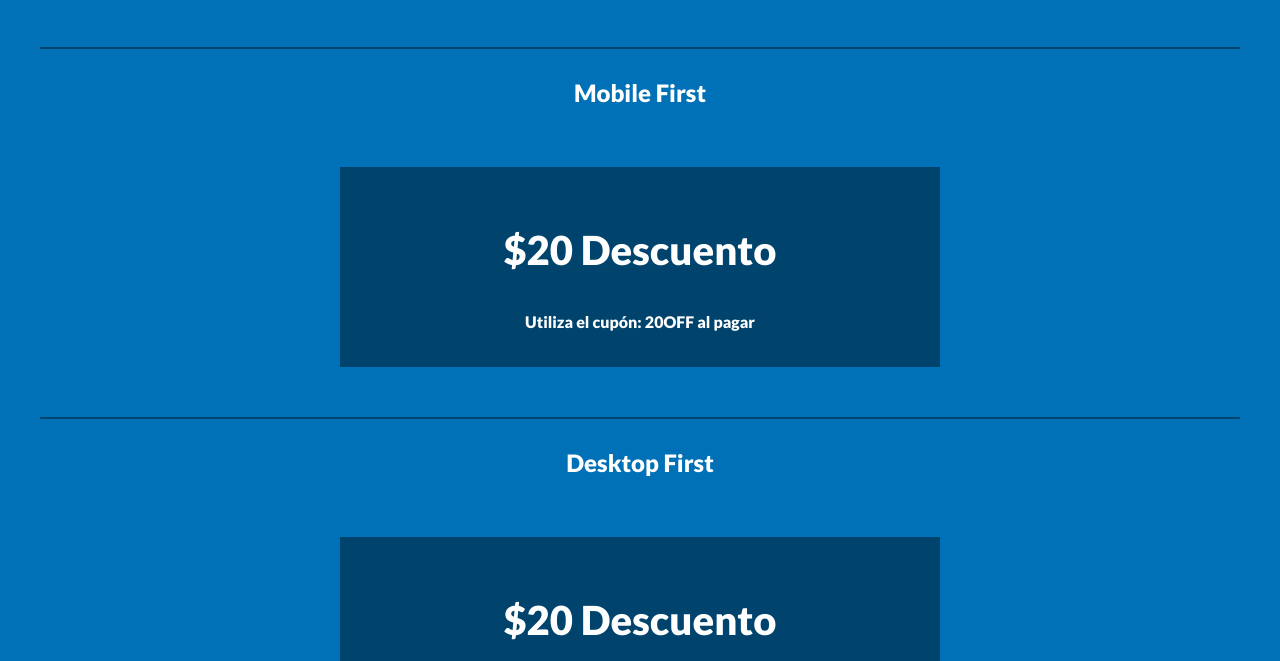
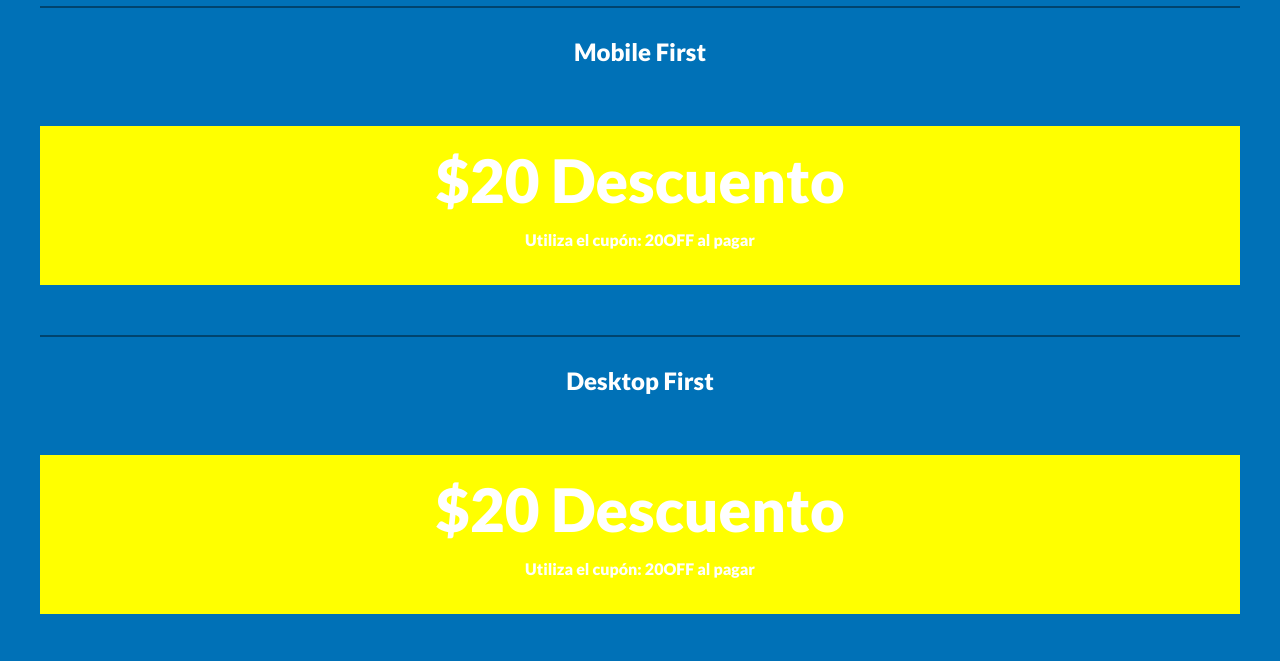
Before and after one commit to AdrianAntonGarcia/RWD, a plain HTML site: page index.html in a window 1280 px wide. Shown: the part 631-1292 px from the top of the page. Drawn offline with Linux system fonts and the light colour scheme.

Commit message:
Media queries entre dos tamaños

```diff
--- /dev/null
+++ b/css/04.css
@@ -0,0 +1,26 @@
+/* Media queries entre dos tamaños */
+
+.oferta {
+  background-color: #00446e;
+  text-align: center;
+  padding: 2rem;
+}
+
+.precio {
+  font-size: 6rem;
+  margin: 0;
+}
+
+/* de 600 a 800 px */
+@media (min-width: 600px) and (max-width: 800px),
+  (min-width: 1200px) and (max-width: 1400px) {
+  .oferta {
+    background-color: yellow;
+  }
+}
+/*
+@media (min-width: 800px) {
+  .oferta {
+    background-color: #00446e;
+  }
+} */
--- a/index.html
+++ b/index.html
@@ -13,7 +13,8 @@
     <link rel="stylesheet" href="css/style.css">
     <!-- <link rel="stylesheet" href="css/01.css"> -->
     <!-- <link rel="stylesheet" href="css/02.css"> -->
-    <link rel="stylesheet" href="css/03.css">
+    <!-- <link rel="stylesheet" href="css/03.css"> -->
+    <link rel="stylesheet" href="css/04.css">
 </head>
 
 <body>
```
